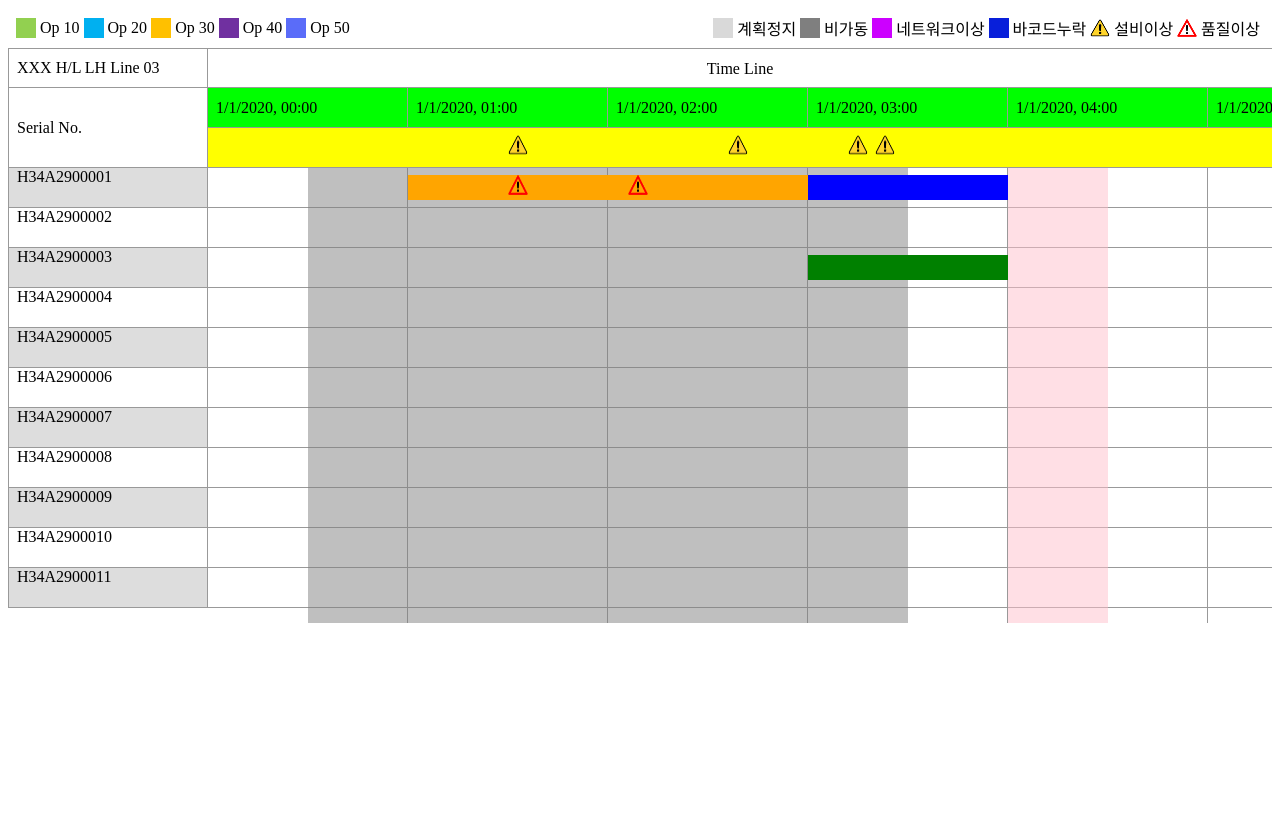
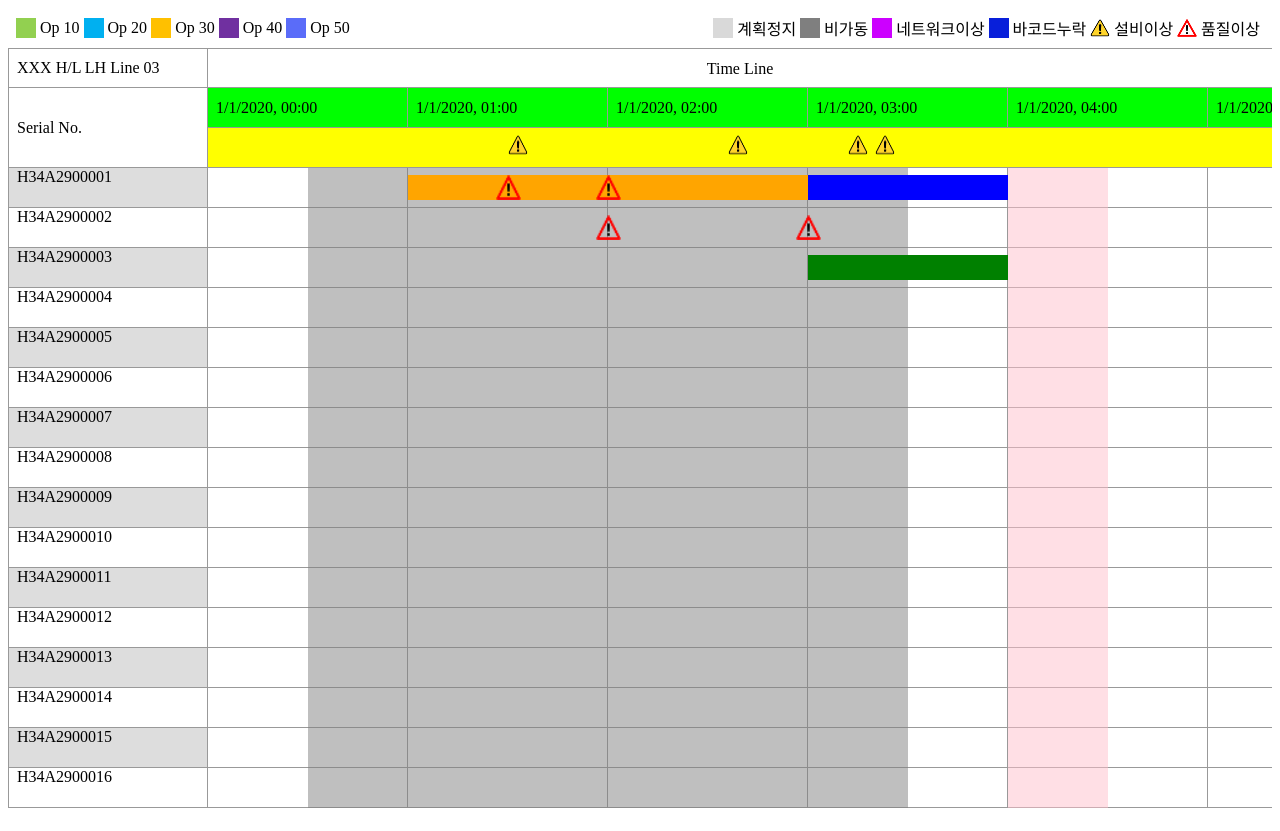
Before and after one commit to madstone290/Services.StatusChart, a plain HTML site: page index.html in a window 1280 px wide. Before the commit the page ends 800 px from the top, so only its background shows below. Drawn offline with Linux system fonts and the light colour scheme.

Commit message:
Fix draw entity point event

```diff
--- a/css/status-chart.css
+++ b/css/status-chart.css
@@ -1,5 +1,5 @@
 :root {
-    --sc-height: 615px;
+    --sc-height: 815px;
     --sc-legend-height: 40px;
 
     --sc-list-width: 200px;
--- a/js/data.js
+++ b/js/data.js
@@ -56,6 +56,18 @@ var entities = [
                 start: new Date(Date.parse("2020-01-01T06:00:00")),
                 end: new Date(Date.parse("2020-01-01T07:00:00")),
             },
+        ],
+        pointEvents: [
+            {
+                id: 1,
+                description: "불량품 2시",
+                time: new Date(Date.parse("2020-01-01T02:00:00")),
+            },
+            {
+                id: 2,
+                description: "도색불량 3시",
+                time: new Date(Date.parse("2020-01-01T03:00:00")),
+            }
         ]
     },
     {
--- a/js/status-chart.js
+++ b/js/status-chart.js
@@ -216,26 +216,35 @@ const StatusChart = function () {
             statusElement.appendChild(eventElement);
         }
     }
-    function drawEntityPointEvents(entity, render, rowIndex, startTime, cellMinutes) {
-        const canvas = document.getElementById(CANVAS_ID);
-        // draw point events
-        for (const event of entity.pointEvents) {
-            const eventElement = render(event);
-            eventElement.classList.add("sc-content-canvas-item");
-            const center = dateTimeService.toMinutes(event.time.valueOf() - startTime.valueOf()) * cssService.getCellWidth() / cellMinutes;
-            // const left = cssService.getCellWidth() * event.start / cellMinutes;
-            const top = (cssService.getCellHeight() * rowIndex)
-                + (cssService.getCellHeight() - cssService.getCellContentHeight()) / 2
-                - 1;
-            const mid = eventElement.clientWidth / 2;
-            eventElement.style.left = `${center - mid}px`;
-            eventElement.style.top = `${top}px`;
-            eventElement.style.zIndex = "3";
-            eventElement.addEventListener("click", (e) => {
-                console.log(e);
-            });
-            canvas.appendChild(eventElement);
+    function drawEntityPointEvents(entity, rowIndex, render) {
+        drawLocalPointEvents(entity.pointEvents, rowIndex, render);
+    }
+    function drawLocalPointEvents(events, rowIndex, render) {
+        for (const event of events) {
+            drawLocalPointEvent(event, rowIndex, render);
         }
+    }
+    /**
+     * 포인트 이벤트를 그린다. 이벤트 시간을 중심으로 엘리먼트가 위치한다.
+     * @param event
+     * @param rowIndex
+     * @param render
+     */
+    function drawLocalPointEvent(event, rowIndex, render) {
+        const containerElement = document.createElement("div");
+        _canvasElement.appendChild(containerElement);
+        const eventElement = render(event, _canvasElement, containerElement);
+        eventElement.style.width = "100%";
+        eventElement.style.height = "100%";
+        const center = dateTimeService.toMinutes(event.time.valueOf() - _chartStartTime.valueOf()) * cssService.getCellWidth() / _cellMinutes;
+        const top = (cssService.getCellHeight() * rowIndex) + ((cssService.getCellHeight() - cssService.getCellContentHeight()) / 2) - 1;
+        const width = cssService.getCellContentHeight();
+        containerElement.style.left = `${center - (width / 2)}px`;
+        containerElement.style.top = `${top}px`;
+        containerElement.style.width = width + "px";
+        containerElement.style.zIndex = "3";
+        containerElement.classList.add(SC_CONTENT_CANVAS_ITEM);
+        containerElement.appendChild(eventElement);
     }
     function drawGlobalEvents(events, render) {
         for (const event of events) {
@@ -404,8 +413,8 @@ window.addEventListener("load", () => {
         const divElement = document.createElement("div");
         divElement.classList.add("sc-tooltip");
         const eventElement = document.createElement("img");
-        eventElement.width = 20;
-        eventElement.height = 20;
+        eventElement.style.width = "100%";
+        eventElement.style.height = "100%";
         eventElement.src = "asset/image/error.png";
         divElement.appendChild(eventElement);
         const tooltipElement = document.createElement("div");
@@ -414,7 +423,8 @@ window.addEventListener("load", () => {
         divElement.appendChild(tooltipElement);
         return divElement;
     };
-    sc.drawEntityPointEvents(window.entities[0], renderProductError, 0, new Date(Date.parse("2020-01-01T00:00:00")), cellMinutes);
+    sc.drawEntityPointEvents(window.entities[0], 0, renderProductError);
+    sc.drawEntityPointEvents(window.entities[1], 1, renderProductError);
     const renderPause = (error) => {
         const divElement = document.createElement("div");
         divElement.classList.add("sc-tooltip");
```
Also changed, not shown: 2 other files.
